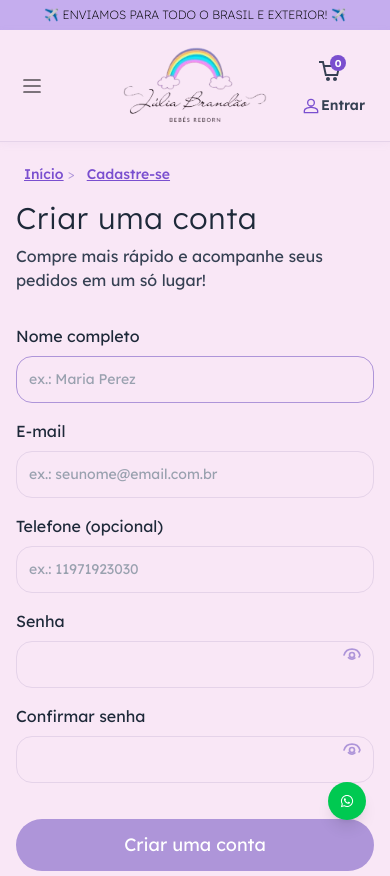
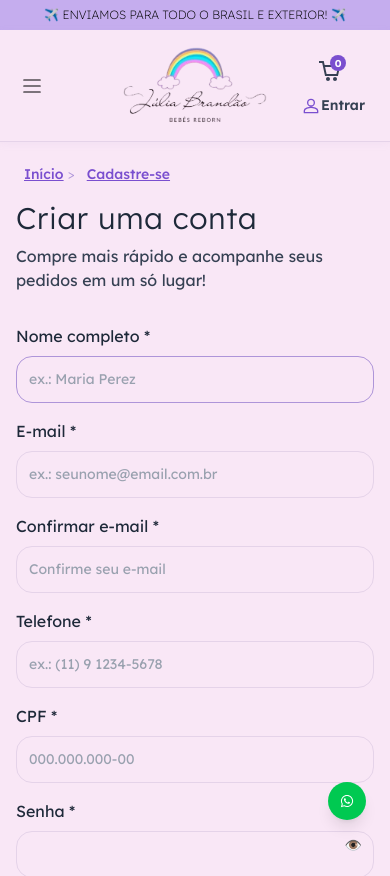
Before and after one commit to brandaorichard/atelie-juliabrandao, a React (Vite) app: page /register in a window 390 px wide. Shown: the top 876 px of the page. Built offline with nearby package versions, Linux system fonts and the light colour scheme.

Commit message:
feat: enhance RegisterPage with input validation and formatting for email, phone, and CPF

```diff
--- a/src/pages/RegisterPage.jsx
+++ b/src/pages/RegisterPage.jsx
@@ -2,10 +2,26 @@ import { useState } from "react";
 import { Link, useNavigate } from "react-router-dom";
 import BreadcrumbItens from "../components/BreadcrumbItens";
 
+// Máscaras e validações simples
+const onlyDigits = (v) => v.replace(/\D/g, "");
+const maskPhone = (v) => {
+  const d = onlyDigits(v).slice(0, 11);
+  if (d.length <= 10) return d.replace(/(\d{2})(\d{4})(\d{0,4})/, "($1) $2-$3");
+  return d.replace(/(\d{2})(\d{1})(\d{4})(\d{4})/, "($1) $2 $3-$4");
+};
+const maskCPF = (v) =>
+  onlyDigits(v)
+    .slice(0, 11)
+    .replace(/(\d{3})(\d{3})(\d{3})(\d{0,2})/, (_, a, b, c, d) =>
+      d ? `${a}.${b}.${c}-${d}` : `${a}.${b}.${c}`
+    );
+
 export default function RegisterPage() {
   const [nome, setNome] = useState("");
   const [email, setEmail] = useState("");
+  const [confirmarEmail, setConfirmarEmail] = useState("");
   const [telefone, setTelefone] = useState("");
+  const [cpf, setCpf] = useState("");
   const [senha, setSenha] = useState("");
   const [confirmarSenha, setConfirmarSenha] = useState("");
   const [showSenha, setShowSenha] = useState(false);
@@ -14,12 +30,34 @@ export default function RegisterPage() {
   const [erro, setErro] = useState("");
   const navigate = useNavigate();
 
+  // Validações
+  const emailMatch = email && confirmarEmail && email === confirmarEmail;
+  const senhaMatch = senha && confirmarSenha && senha === confirmarSenha;
+  const telefoneValido = /^\(\d{2}\) \d \d{4}-\d{4}$/.test(telefone);
+  const cpfValido = /^\d{3}\.\d{3}\.\d{3}-\d{2}$/.test(cpf);
+
   const handleSubmit = async (e) => {
     e.preventDefault();
     setErro("");
 
-    if (senha !== confirmarSenha) {
+    if (!nome.trim() || !email || !confirmarEmail || !telefone || !cpf || !senha || !confirmarSenha) {
+      setErro("Preencha todos os campos obrigatórios.");
+      return;
+    }
+    if (!emailMatch) {
+      setErro("Os e-mails não coincidem.");
+      return;
+    }
+    if (!senhaMatch) {
       setErro("As senhas não coincidem.");
+      return;
+    }
+    if (!telefoneValido) {
+      setErro("Telefone inválido. Use o formato (00) 0 0000-0000.");
+      return;
+    }
+    if (!cpfValido) {
+      setErro("CPF inválido. Use o formato 000.000.000-00.");
       return;
     }
 
@@ -33,7 +71,9 @@ export default function RegisterPage() {
           nome,
           email,
           senha,
+          confirmarSenha,
           telefone,
+          cpf,
         }),
       });
 
@@ -45,8 +85,6 @@ export default function RegisterPage() {
         return;
       }
 
-      // Não salvar token e dados do usuário ainda, pois precisa confirmar email
-      // Redireciona para a página de confirmação de email
       navigate("/confirm-email");
     } catch (err) {
       setErro("Erro de conexão com o servidor");
@@ -81,7 +119,7 @@ export default function RegisterPage() {
           <div className="mb-4 text-red-600 text-sm text-center">{erro}</div>
         )}
         <div className="mb-4">
-          <label className="block mb-2 text-base text-gray-800">Nome completo</label>
+          <label className="block mb-2 text-base text-gray-800">Nome completo *</label>
           <input
             type="text"
             className="w-full p-3 border border-[#e5d3e9] rounded-2xl focus:outline-none focus:border-[#ae95d9] transition placeholder:text-gray-400"
@@ -93,10 +131,14 @@ export default function RegisterPage() {
           />
         </div>
         <div className="mb-4">
-          <label className="block mb-2 text-base text-gray-800">E-mail</label>
+          <label className="block mb-2 text-base text-gray-800">E-mail *</label>
           <input
             type="email"
-            className="w-full p-3 border border-[#e5d3e9] rounded-2xl focus:outline-none focus:border-[#ae95d9] transition placeholder:text-gray-400"
+            className={`w-full p-3 border rounded-2xl focus:outline-none transition placeholder:text-gray-400 ${
+              email && confirmarEmail && !emailMatch
+                ? "border-red-500 focus:border-red-500"
+                : "border-[#e5d3e9] focus:border-[#ae95d9]"
+            }`}
             placeholder="ex.: seunome@email.com.br"
             value={email}
             onChange={e => setEmail(e.target.value)}
@@ -104,17 +146,54 @@ export default function RegisterPage() {
           />
         </div>
         <div className="mb-4">
-          <label className="block mb-2 text-base text-gray-800">Telefone (opcional)</label>
+          <label className="block mb-2 text-base text-gray-800">Confirmar e-mail *</label>
+          <input
+            type="email"
+            className={`w-full p-3 border rounded-2xl focus:outline-none transition placeholder:text-gray-400 ${
+              email && confirmarEmail && !emailMatch
+                ? "border-red-500 focus:border-red-500"
+                : "border-[#e5d3e9] focus:border-[#ae95d9]"
+            }`}
+            placeholder="Confirme seu e-mail"
+            value={confirmarEmail}
+            onChange={e => setConfirmarEmail(e.target.value)}
+            required
+          />
+        </div>
+        <div className="mb-4">
+          <label className="block mb-2 text-base text-gray-800">Telefone *</label>
           <input
             type="tel"
-            className="w-full p-3 border border-[#e5d3e9] rounded-2xl focus:outline-none focus:border-[#ae95d9] transition placeholder:text-gray-400"
-            placeholder="ex.: 11971923030"
+            className={`w-full p-3 border rounded-2xl focus:outline-none transition placeholder:text-gray-400 ${
+              telefone && !telefoneValido
+                ? "border-red-500 focus:border-red-500"
+                : "border-[#e5d3e9] focus:border-[#ae95d9]"
+            }`}
+            placeholder="ex.: (11) 9 1234-5678"
             value={telefone}
-            onChange={e => setTelefone(e.target.value)}
+            onChange={e => setTelefone(maskPhone(e.target.value))}
+            required
+            maxLength={16}
+          />
+        </div>
+        <div className="mb-4">
+          <label className="block mb-2 text-base text-gray-800">CPF *</label>
+          <input
+            type="text"
+            className={`w-full p-3 border rounded-2xl focus:outline-none transition placeholder:text-gray-400 ${
+              cpf && !cpfValido
+                ? "border-red-500 focus:border-red-500"
+                : "border-[#e5d3e9] focus:border-[#ae95d9]"
+            }`}
+            placeholder="000.000.000-00"
+            value={cpf}
+            onChange={e => setCpf(maskCPF(e.target.value))}
+            required
+            maxLength={14}
           />
         </div>
         <div className="mb-4 relative">
-          <label className="block mb-2 text-base text-gray-800">Senha</label>
+          <label className="block mb-2 text-base text-gray-800">Senha *</label>
           <input
             type={showSenha ? "text" : "password"}
             className="w-full p-3 border border-[#e5d3e9] rounded-2xl focus:outline-none focus:border-[#ae95d9] transition pr-10"
@@ -129,24 +208,18 @@ export default function RegisterPage() {
             tabIndex={-1}
             aria-label={showSenha ? "Ocultar senha" : "Mostrar senha"}
           >
-            {showSenha ? (
-              <svg xmlns="http://www.w3.org/2000/svg" className="h-5 w-5" fill="none" viewBox="0 0 24 24" stroke="currentColor">
-                <path strokeLinecap="round" strokeLinejoin="round" strokeWidth={2} d="M13.875 18.825A10.05 10.05 0 0112 19c-5.523 0-10-4.477-10-10 0-1.657.336-3.236.938-4.675M15 12a3 3 0 11-6 0 3 3 0 016 0z" />
-                <path strokeLinecap="round" strokeLinejoin="round" strokeWidth={2} d="M3 3l18 18" />
-              </svg>
-            ) : (
-              <svg xmlns="http://www.w3.org/2000/svg" className="h-5 w-5" fill="none" viewBox="0 0 24 24" stroke="currentColor">
-                <path strokeLinecap="round" strokeLinejoin="round" strokeWidth={2} d="M15 12a3 3 0 11-6 0 3 3 0 016 0z" />
-                <path strokeLinecap="round" strokeLinejoin="round" strokeWidth={2} d="M2.458 12C3.732 7.943 7.523 5 12 5c4.477 0 8.268 2.943 9.542 7-.274.832-.67 1.613-1.17 2.318M15.54 15.54A5.978 5.978 0 0112 17c-1.657 0-3.156-.672-4.24-1.76" />
-              </svg>
-            )}
+            {showSenha ? "🙈" : "👁️"}
           </button>
         </div>
         <div className="mb-4 relative">
-          <label className="block mb-2 text-base text-gray-800">Confirmar senha</label>
+          <label className="block mb-2 text-base text-gray-800">Confirmar senha *</label>
           <input
             type={showConfirmarSenha ? "text" : "password"}
-            className="w-full p-3 border border-[#e5d3e9] rounded-2xl focus:outline-none focus:border-[#ae95d9] transition pr-10"
+            className={`w-full p-3 border rounded-2xl focus:outline-none transition pr-10 ${
+              senha && confirmarSenha && !senhaMatch
+                ? "border-red-500 focus:border-red-500"
+                : "border-[#e5d3e9] focus:border-[#ae95d9]"
+            }`}
             value={confirmarSenha}
             onChange={e => setConfirmarSenha(e.target.value)}
             required
@@ -158,17 +231,7 @@ export default function RegisterPage() {
             tabIndex={-1}
             aria-label={showConfirmarSenha ? "Ocultar senha" : "Mostrar senha"}
           >
-            {showConfirmarSenha ? (
-              <svg xmlns="http://www.w3.org/2000/svg" className="h-5 w-5" fill="none" viewBox="0 0 24 24" stroke="currentColor">
-                <path strokeLinecap="round" strokeLinejoin="round" strokeWidth={2} d="M13.875 18.825A10.05 10.05 0 0112 19c-5.523 0-10-4.477-10-10 0-1.657.336-3.236.938-4.675M15 12a3 3 0 11-6 0 3 3 0 016 0z" />
-                <path strokeLinecap="round" strokeLinejoin="round" strokeWidth={2} d="M3 3l18 18" />
-              </svg>
-            ) : (
-              <svg xmlns="http://www.w3.org/2000/svg" className="h-5 w-5" fill="none" viewBox="0 0 24 24" stroke="currentColor">
-                <path strokeLinecap="round" strokeLinejoin="round" strokeWidth={2} d="M15 12a3 3 0 11-6 0 3 3 0 016 0z" />
-                <path strokeLinecap="round" strokeLinejoin="round" strokeWidth={2} d="M2.458 12C3.732 7.943 7.523 5 12 5c4.477 0 8.268 2.943 9.542 7-.274.832-.67 1.613-1.17 2.318M15.54 15.54A5.978 5.978 0 0112 17c-1.657 0-3.156-.672-4.24-1.76" />
-              </svg>
-            )}
+            {showConfirmarSenha ? "🙈" : "👁️"}
           </button>
         </div>
         <button
```
